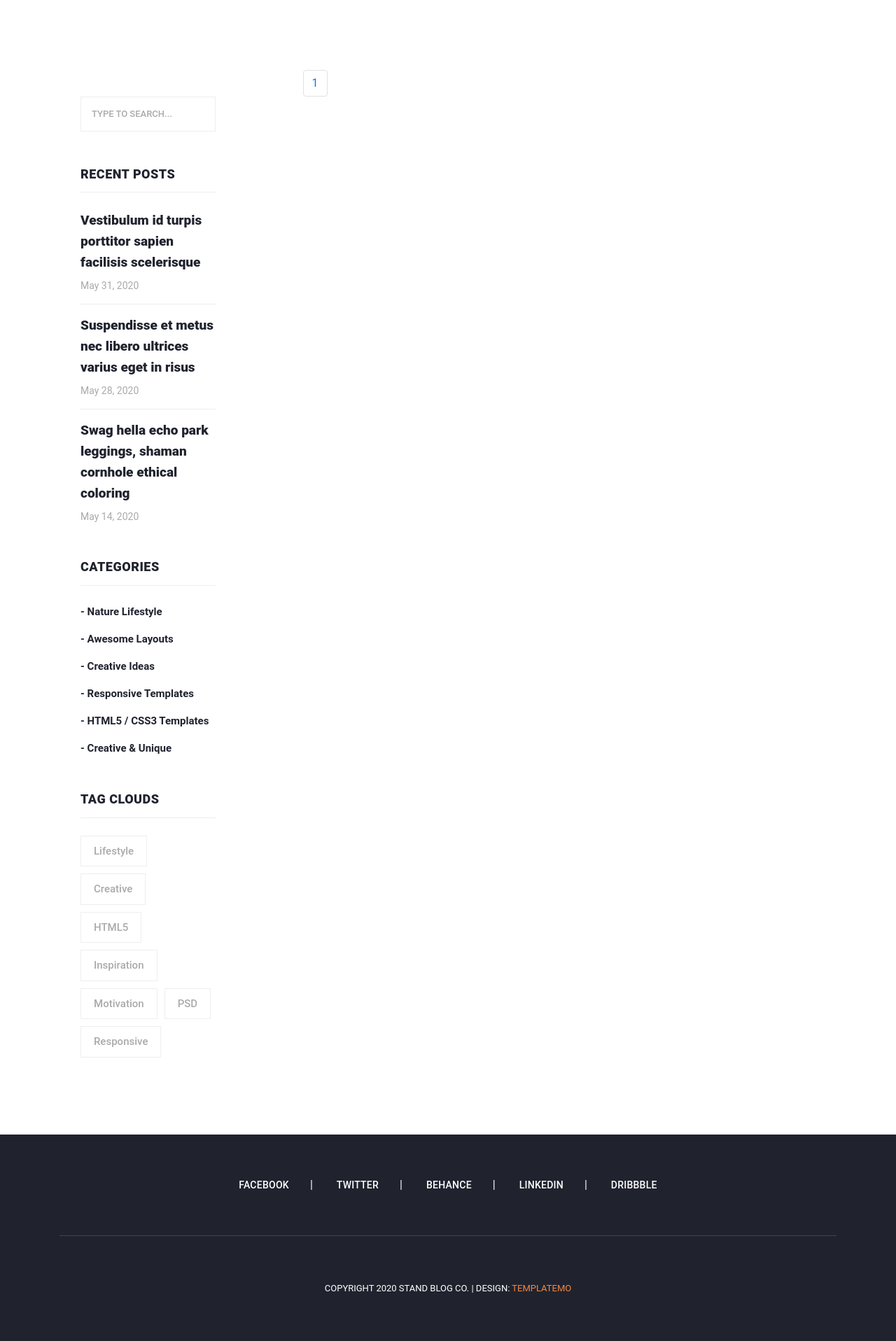
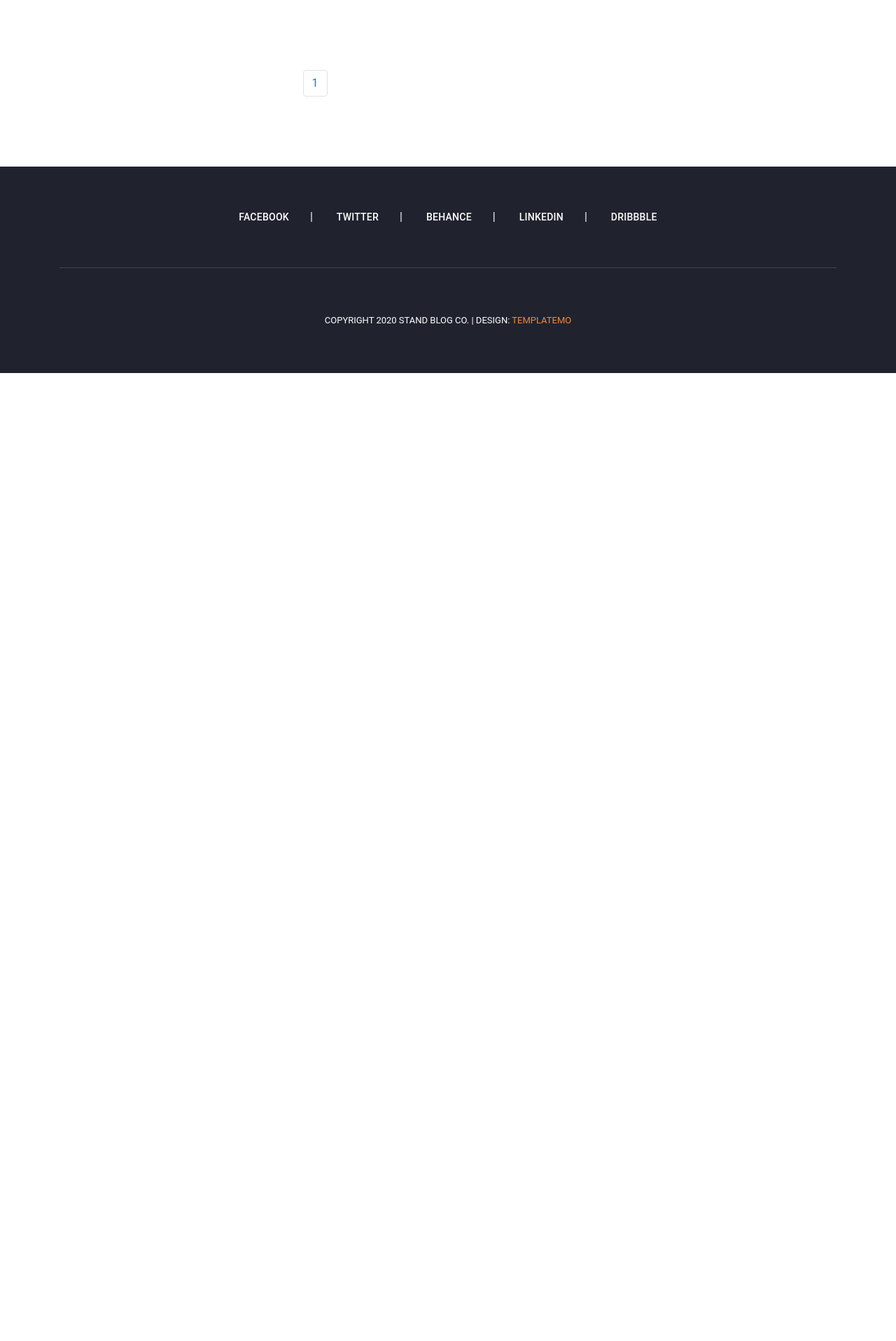
Before and after one commit to MRFAKE2002/My__Project__Blog, a Django app: page /blog/ in a window 1280 px wide. Shown: the part 67-1983 px from the top of the page at 70% size. After the commit the page ends 600 px from the top, so only its background shows below. Run offline with Django 4.2, Linux system fonts and the light colour scheme; data that the repository does not hold is empty; some libraries are stand-ins or nearby versions.

Commit message:
Change somethings in post list template

```diff
--- a/blog/templates/blog/post_list.html
+++ b/blog/templates/blog/post_list.html
@@ -13,25 +13,6 @@
 {% endblock %}
 
 {% block body %}
-
-  <!-- Page Content -->
-  {% comment %} <!-- Banner Starts Here -->
-  <div class="heading-page header-text">
-      <section class="page-heading">
-        <div class="container">
-          <div class="row">
-            <div class="col-lg-12">
-              <div class="text-content">
-                <h4>Recent Posts</h4>
-                <h2>Our Recent Blog Entries</h2>
-              </div>
-            </div>
-          </div>
-        </div>
-      </section>
-  </div>
-  <!-- Banner Ends Here -->
-  {% endcomment %}
 
   <section class="blog-posts grid-system">
       <div class="container">
@@ -56,7 +37,7 @@
                           <li><a href="#">{{ post.published }}</a></li>
                           <li><a href="#">12 {% trans "Comments" %}</a></li>
                         </ul>
-                        <p>{{ post.content|truncatewords:10 }}</p>
+                        <p>{{ post.content|truncatewords:10|linebreaks }}</p>
                       </div>
                     </div>
                   </div>
@@ -80,77 +61,6 @@
                       </ul>
                   </nav>
                 </div>
-                <div class="col-lg-4">
-                  <div class="sidebar">
-                    <div class="row">
-                      <div class="col-lg-12">
-                        <div class="sidebar-item search">
-                          <form id="search_form" name="gs" method="GET" action="#">
-                            <input type="text" name="q" class="searchText" placeholder="type to search..." autocomplete="on">
-                          </form>
-                        </div>
-                      </div>
-                      <div class="col-lg-12">
-                        <div class="sidebar-item recent-posts">
-                          <div class="sidebar-heading">
-                            <h2>Recent Posts</h2>
-                          </div>
-                          <div class="content">
-                            <ul>
-                              <li><a href="post-details.html">
-                                <h5>Vestibulum id turpis porttitor sapien facilisis scelerisque</h5>
-                                <span>May 31, 2020</span>
-                              </a></li>
-                              <li><a href="post-details.html">
-                                <h5>Suspendisse et metus nec libero ultrices varius eget in risus</h5>
-                                <span>May 28, 2020</span>
-                              </a></li>
-                              <li><a href="post-details.html">
-                                <h5>Swag hella echo park leggings, shaman cornhole ethical coloring</h5>
-                                <span>May 14, 2020</span>
-                              </a></li>
-                            </ul>
-                          </div>
-                        </div>
-                      </div>
-                      <div class="col-lg-12">
-                        <div class="sidebar-item categories">
-                          <div class="sidebar-heading">
-                            <h2>Categories</h2>
-                          </div>
-                          <div class="content">
-                            <ul>
-                              <li><a href="#">- Nature Lifestyle</a></li>
-                              <li><a href="#">- Awesome Layouts</a></li>
-                              <li><a href="#">- Creative Ideas</a></li>
-                              <li><a href="#">- Responsive Templates</a></li>
-                              <li><a href="#">- HTML5 / CSS3 Templates</a></li>
-                              <li><a href="#">- Creative &amp; Unique</a></li>
-                            </ul>
-                          </div>
-                        </div>
-                      </div>
-                      <div class="col-lg-12">
-                        <div class="sidebar-item tags">
-                          <div class="sidebar-heading">
-                            <h2>Tag Clouds</h2>
-                          </div>
-                          <div class="content">
-                            <ul>
-                              <li><a href="#">Lifestyle</a></li>
-                              <li><a href="#">Creative</a></li>
-                              <li><a href="#">HTML5</a></li>
-                              <li><a href="#">Inspiration</a></li>
-                              <li><a href="#">Motivation</a></li>
-                              <li><a href="#">PSD</a></li>
-                              <li><a href="#">Responsive</a></li>
-                            </ul>
-                          </div>
-                        </div>
-                      </div>
-                    </div>
-                  </div>
-                </div>
               </div>
             </div>
           </div>
```
